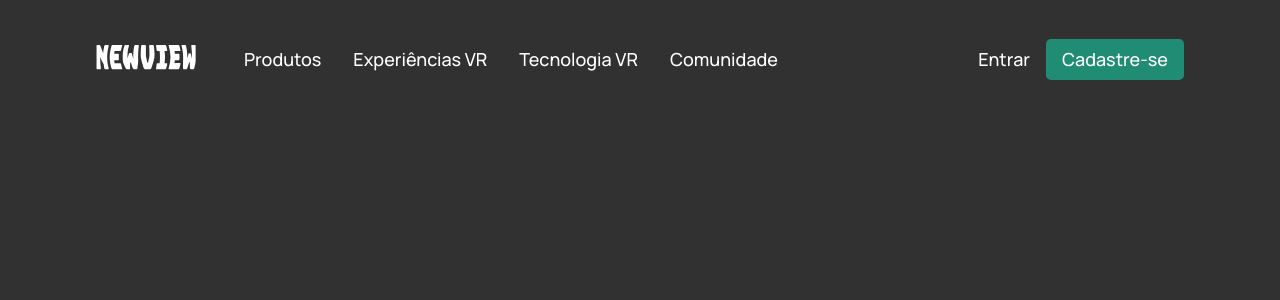
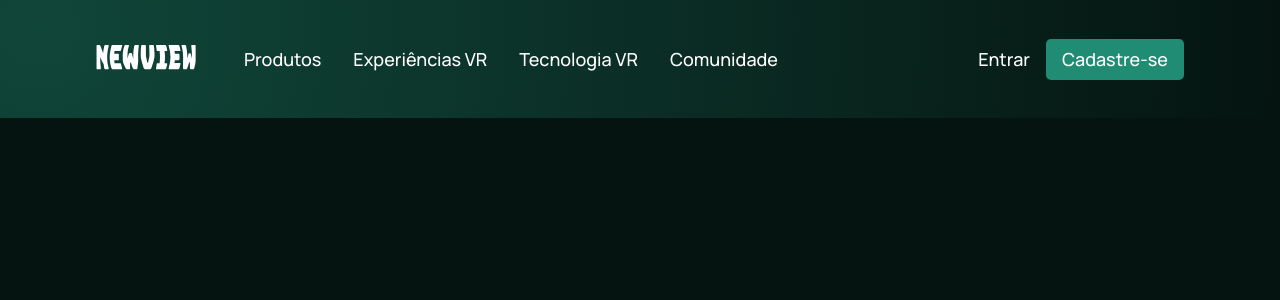
Before and after one commit to dev-andreola/newview, a React (Create React App) app: page / in a window 1280 px wide. Shown: the top 300 px of the page. Built offline with nearby package versions, Linux system fonts and the light colour scheme.

Commit message:
Navbar update

```diff
--- a/src/App.css
+++ b/src/App.css
@@ -6,12 +6,20 @@
 }
 
 body {
-  background: #313131;
+  background: var(--color-bg);
 }
 
 a {
   color: unset;
   text-decoration: none;
+}
+
+.gradient__bg {
+  background: radial-gradient(
+    circle at 3% 25%,
+    rgba(16, 70, 57, 1) 0%,
+    rgba(5, 20, 16, 1) 100%
+  );
 }
 
 /* SECTION SPACE */
--- a/src/App.js
+++ b/src/App.js
@@ -4,7 +4,9 @@ import Navbar from "./components/navbar/Navbar";
 function App() {
   return (
     <div className="App">
-      <Navbar />
+      <div className="gradient__bg">
+        <Navbar />
+      </div>
     </div>
   );
 }
--- a/src/components/navbar/navbar.css
+++ b/src/components/navbar/navbar.css
@@ -3,6 +3,16 @@
   justify-content: space-between;
   align-items: center;
   padding: 2rem 6rem;
+}
+@media screen and (max-width: 700px) {
+  .newview__navbar {
+    padding: 2rem 4rem;
+  }
+}
+@media screen and (max-width: 550px) {
+  .newview__navbar {
+    padding: 2rem;
+  }
 }
 .newview__navbar p {
   color: #fff;
@@ -36,16 +46,6 @@
 }
 .newview__navbar button:hover {
   background-color: rgba(33, 140, 117, 0.8078431373);
-}
-@media screen and (max-width: 700px) {
-  .newview__navbar {
-    padding: 2rem 4rem;
-  }
-}
-@media screen and (max-width: 550px) {
-  .newview__navbar {
-    padding: 2rem;
-  }
 }
 .newview__navbar .newview__navbar-links {
   display: flex;
@@ -83,13 +83,13 @@
   display: none;
   position: relative;
 }
-.newview__navbar .newview__navbar-menu svg {
-  cursor: pointer;
-}
 @media screen and (max-width: 1050px) {
   .newview__navbar .newview__navbar-menu {
     display: flex;
   }
+}
+.newview__navbar .newview__navbar-menu svg {
+  cursor: pointer;
 }
 .newview__navbar .newview__navbar-menu .newview__navbar-menu_container {
   display: flex;
@@ -107,18 +107,24 @@
   border-radius: 5px;
   box-shadow: 0px 0px 5px rgba(0, 0, 0, 0.2);
 }
+@media screen and (max-width: 550px) {
+  .newview__navbar .newview__navbar-menu .newview__navbar-menu_container {
+    top: 20px;
+  }
+}
 .newview__navbar .newview__navbar-menu .newview__navbar-menu_container p {
   margin: 1rem 0;
 }
 .newview__navbar .newview__navbar-menu .newview__navbar-menu_container hr {
+  display: none;
   width: 100%;
   height: 2px;
   background-color: rgba(0, 0, 0, 0.0901960784);
   border: none;
 }
 @media screen and (max-width: 550px) {
-  .newview__navbar .newview__navbar-menu .newview__navbar-menu_container {
-    top: 20px;
+  .newview__navbar .newview__navbar-menu .newview__navbar-menu_container hr {
+    display: block;
   }
 }
 .newview__navbar .newview__navbar-menu .newview__navbar-menu_container-links-sign {
--- a/src/index.css
+++ b/src/index.css
@@ -2,4 +2,6 @@
 
 :root {
   --font-family: "Manrope", sans-serif;
+
+  --color-bg: #051410;
 }
```
Also changed, not shown: src/components/navbar/navbar.scss (+52 -12 lines), src/components/navbar/Navbar.jsx (indentation only), 1 other file (tests, documents, lock files or other folders).
